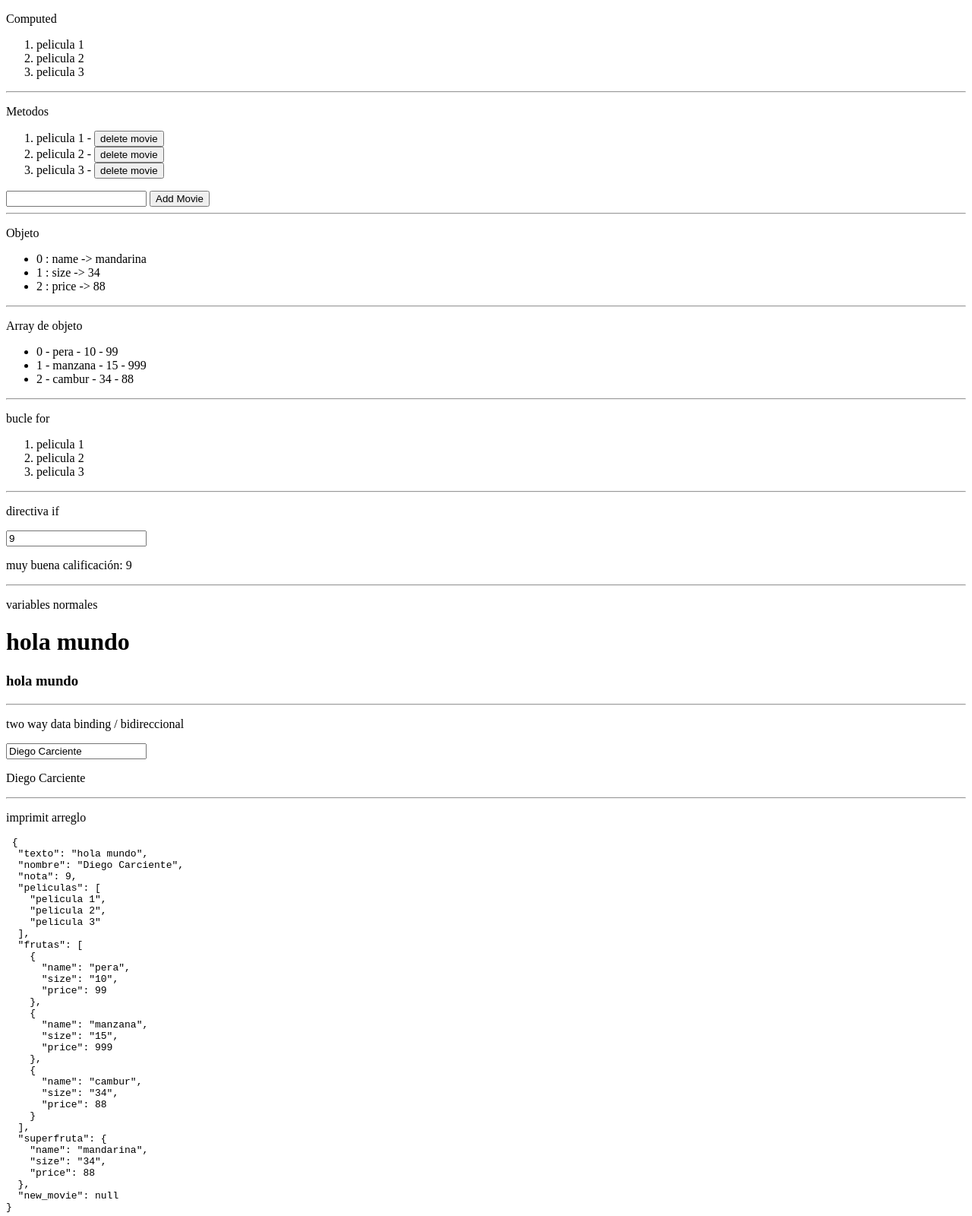
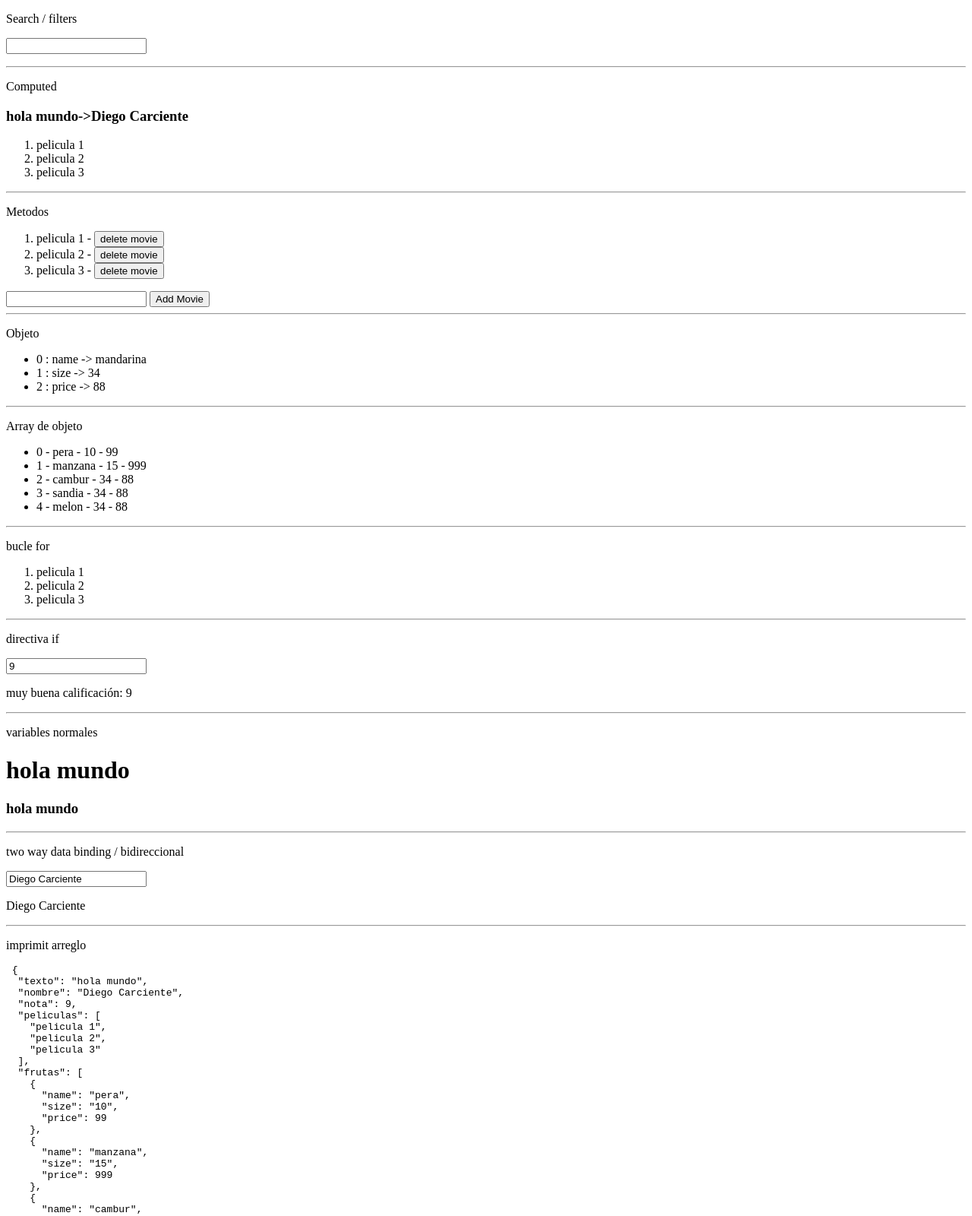
Before and after one commit to dirlant/vue2-one, a plain HTML site: page index.html in a window 1280 px wide. Shown: the top 1600 px of the page at 76% size. Drawn offline with nearby package versions, Linux system fonts and the light colour scheme.

Commit message:
filtrando dinamicamente con javscript aplicando filtros creando propios filtros Vue.filters

```diff
--- a/index.html
+++ b/index.html
@@ -10,14 +10,19 @@
 <body>
   <main>
 
+    <p>Search / filters</p>
+    <input type="search" v-model="find_word">
+    <ol>
+      <li v-for="(fruta, index) in filterFrutas">
+        {{fruta.name | uppercase}}
+      </li>
+    </ol>
+    <hr>
     <p>Computed</p>
+    <h3>{{ concatenate }}</h3>
     <ol>
       <li v-for="(pelicula, index) in orderBy"> {{pelicula}}</li>
     </ol>
-    <!--
-      <button v-on:click="addMovie()">add movie</button>
-      <button @click="deleteMovie()">delete movie</button>
-    -->
     <hr>
     <p>Metodos</p>
     <ol>
--- a/js/main.js
+++ b/js/main.js
@@ -1,3 +1,4 @@
+Vue.filter('uppercase', (value) => value.toUpperCase());
 new Vue ({
   el: 'main',
   data: {
@@ -9,9 +10,13 @@ new Vue ({
       {name: 'pera', size: '10', price: 99 },
       {name: 'manzana', size: '15', price: 999 },
       {name: 'cambur', size: '34', price: 88 },
+      {name: 'sandia', size: '34', price: 88 },
+      {name: 'melon', size: '34', price: 88 },
     ],
     superfruta : {name: 'mandarina', size: '34', price: 88 },
     new_movie: null,
+    find_word: null,
+
   },
   methods:{
     addMovie(){
@@ -28,6 +33,11 @@ new Vue ({
     },
     orderBy(){
       return this.peliculas.sort();
+    },
+    filterFrutas(){
+      return this.frutas.filter((fruta) => {
+        return fruta.name.includes(this.find_word);
+      });
     }
   }
 });
```
